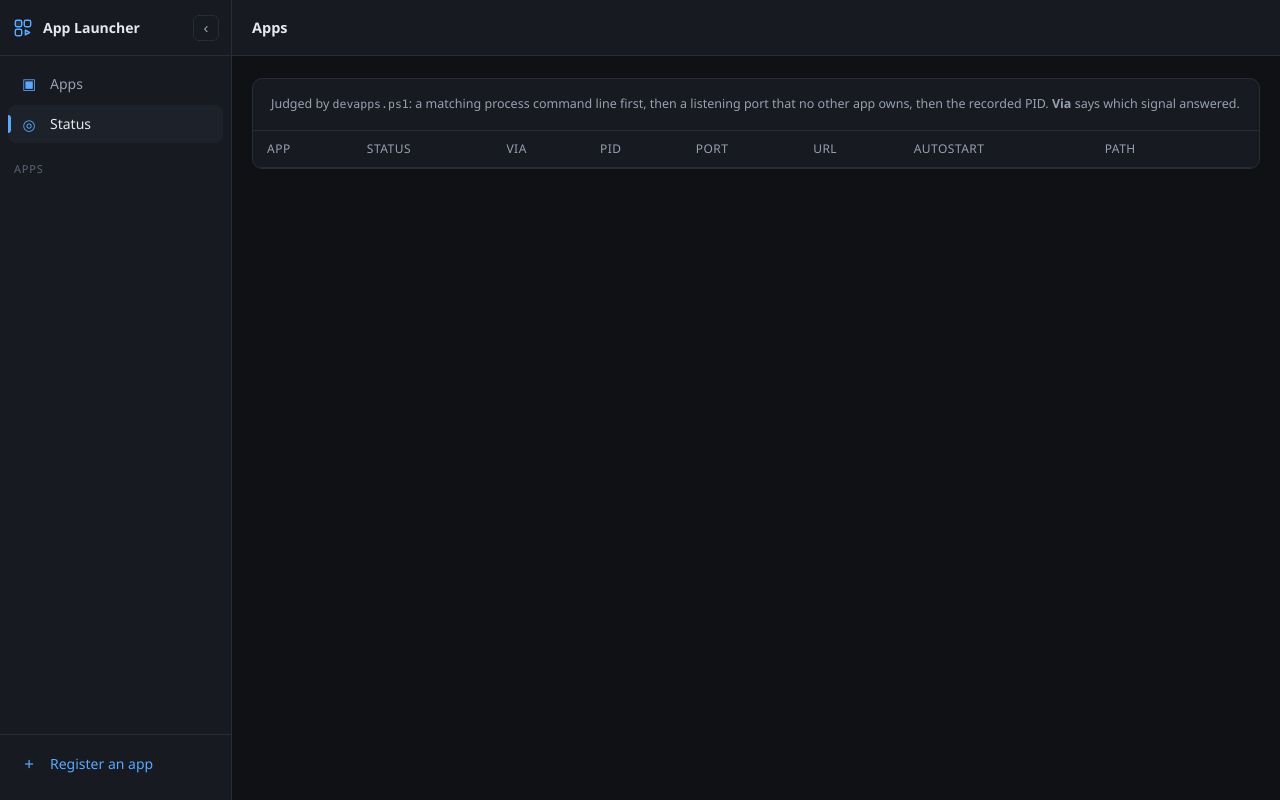
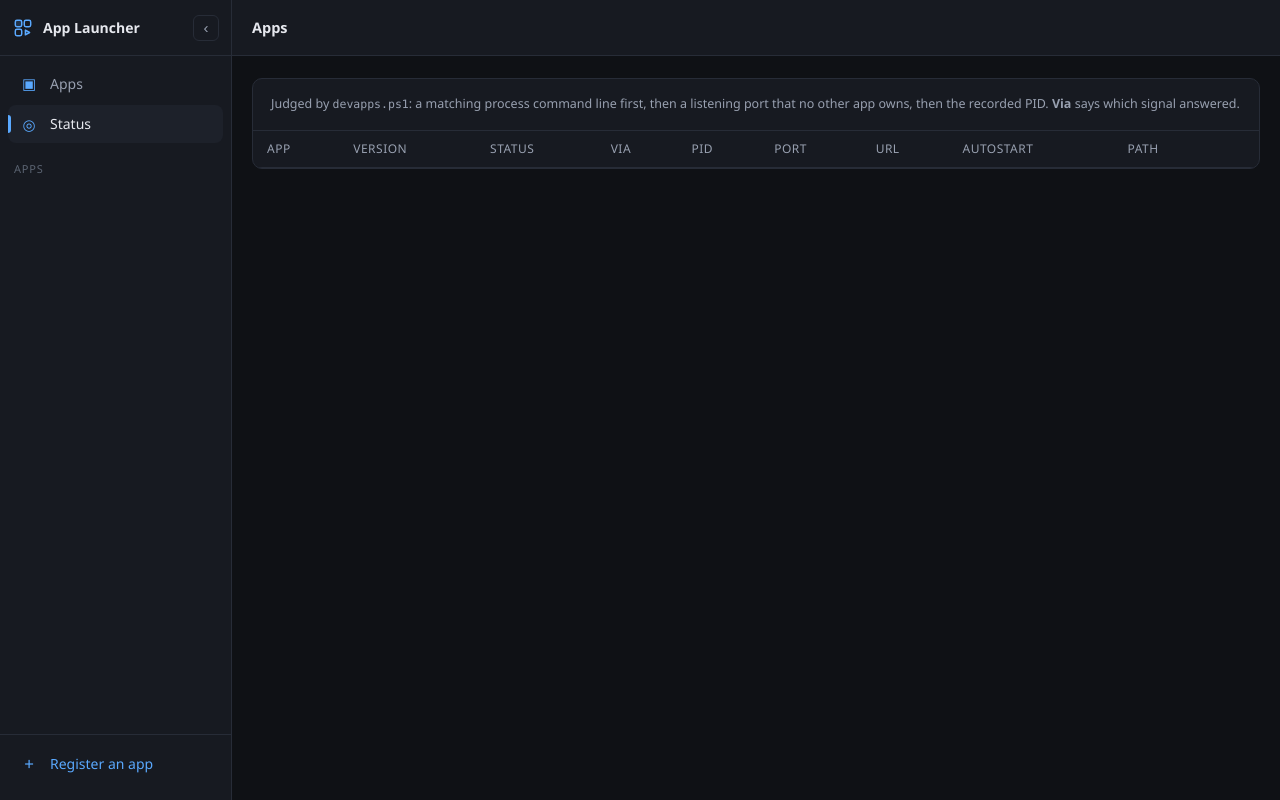
Before and after one commit to jcampbellvergeio/apps-launcher, a Flask app: page /status in a window 1280 px wide. Run offline with Flask 3, Linux system fonts and the light colour scheme; data that the repository does not hold is empty.

Commit message:
status page: add the missing Version column header
The cell was being rendered without a heading, so every column after App read
one place to the left of its label.

Co-Authored-By: Claude Opus 5 (1M context) <noreply@anthropic.com>

```diff
--- a/templates/status.html
+++ b/templates/status.html
@@ -17,7 +17,7 @@
     <table id="status-table">
       <thead>
         <tr>
-          <th>App</th><th>Status</th><th>Via</th><th>PID</th>
+          <th>App</th><th>Version</th><th>Status</th><th>Via</th><th>PID</th>
           <th>Port</th><th>URL</th><th>Autostart</th><th>Path</th><th></th>
         </tr>
       </thead>
```
